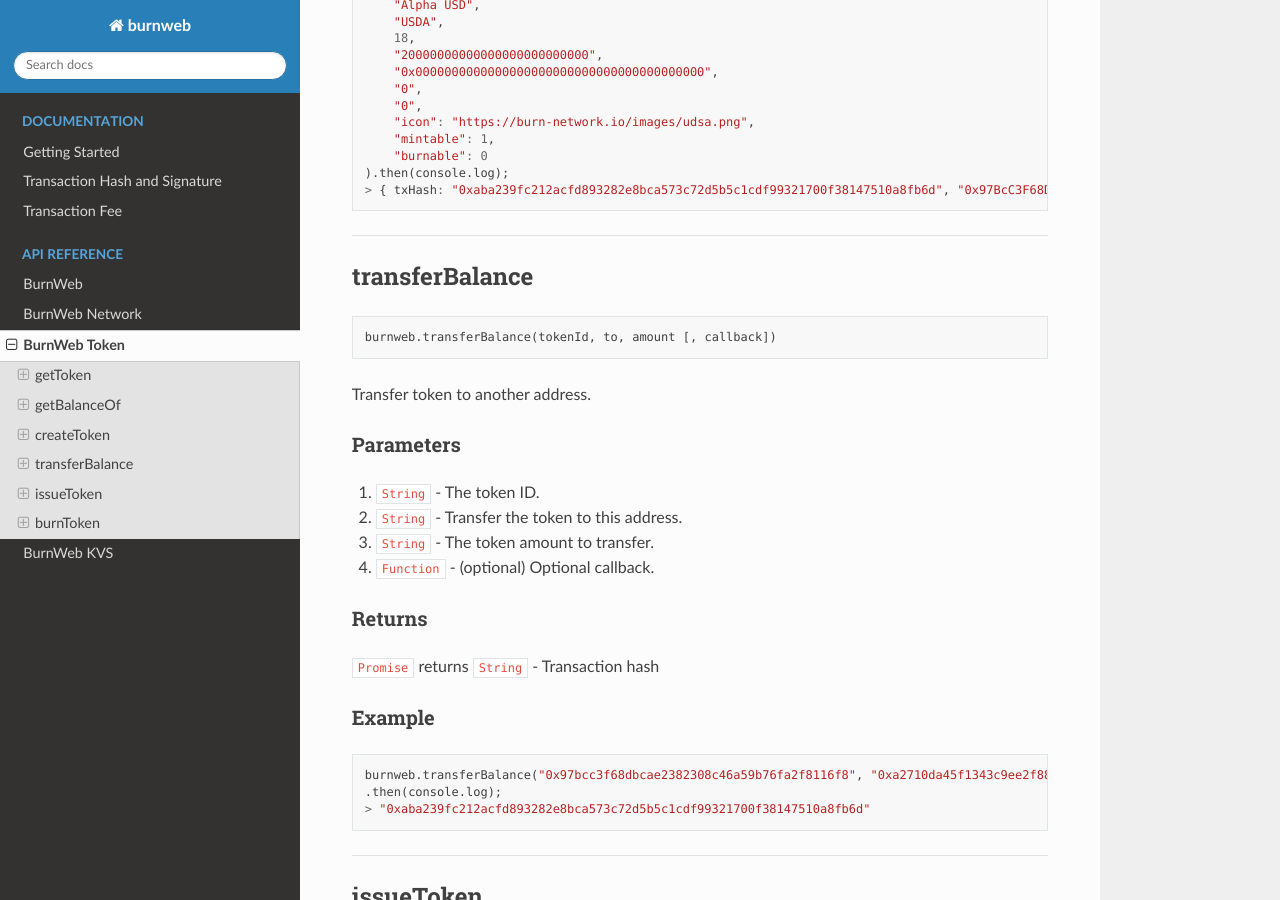
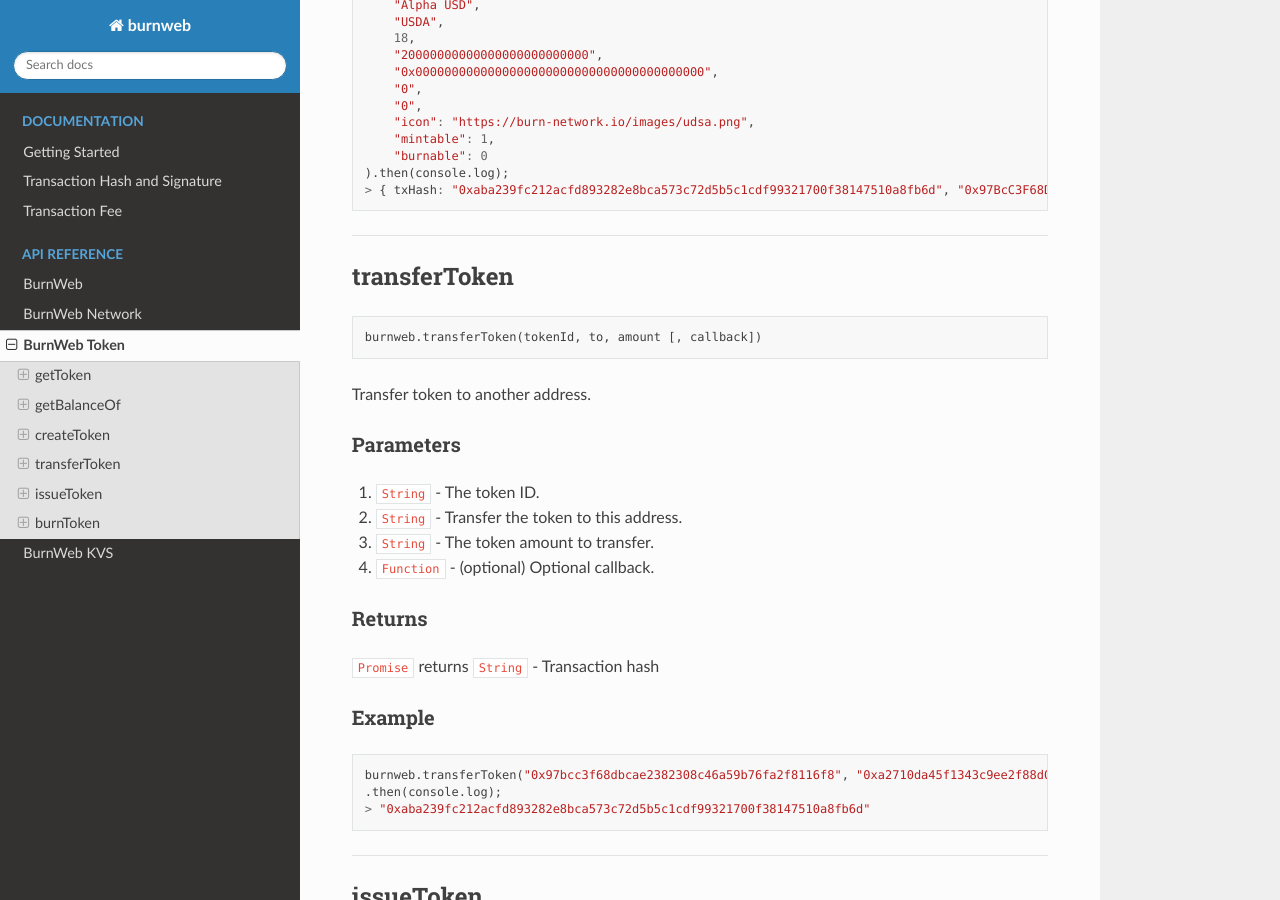
Before and after one commit to burn-blockchain/burnweb-docs, a Sphinx documentation site: the page built from docs/burnweb-token.rst, in a window 1280 px wide and 900 px high, scrolled down 2843 px. Built offline with Sphinx 7.4.7 and the Read the Docs theme 2.0.0, drawn with Linux system fonts in a browser that asks for light colours.

Commit message:
Fix typo transferBalance -> transferToken

```diff
--- a/docs/burnweb-token.rst
+++ b/docs/burnweb-token.rst
@@ -168,12 +168,12 @@ Example
 
 ------------------------------------------------------------------------------
 
-transferBalance
+transferToken
 =====================
 
 .. code-block:: javascript
 
-    burnweb.transferBalance(tokenId, to, amount [, callback])
+    burnweb.transferToken(tokenId, to, amount [, callback])
 
 Transfer token to another address.
 
@@ -198,7 +198,7 @@ Example
 
 .. code-block:: javascript
 
-    burnweb.transferBalance("0x97bcc3f68dbcae2382308c46a59b76fa2f8116f8", "0xa2710da45f1343c9ee2f88d0e64ea0c8aaadfeff", "20000")
+    burnweb.transferToken("0x97bcc3f68dbcae2382308c46a59b76fa2f8116f8", "0xa2710da45f1343c9ee2f88d0e64ea0c8aaadfeff", "20000")
     .then(console.log);
     > "0xaba239fc212acfd893282e8bca573c72d5b5c1cdf99321700f38147510a8fb6d"
 
```
